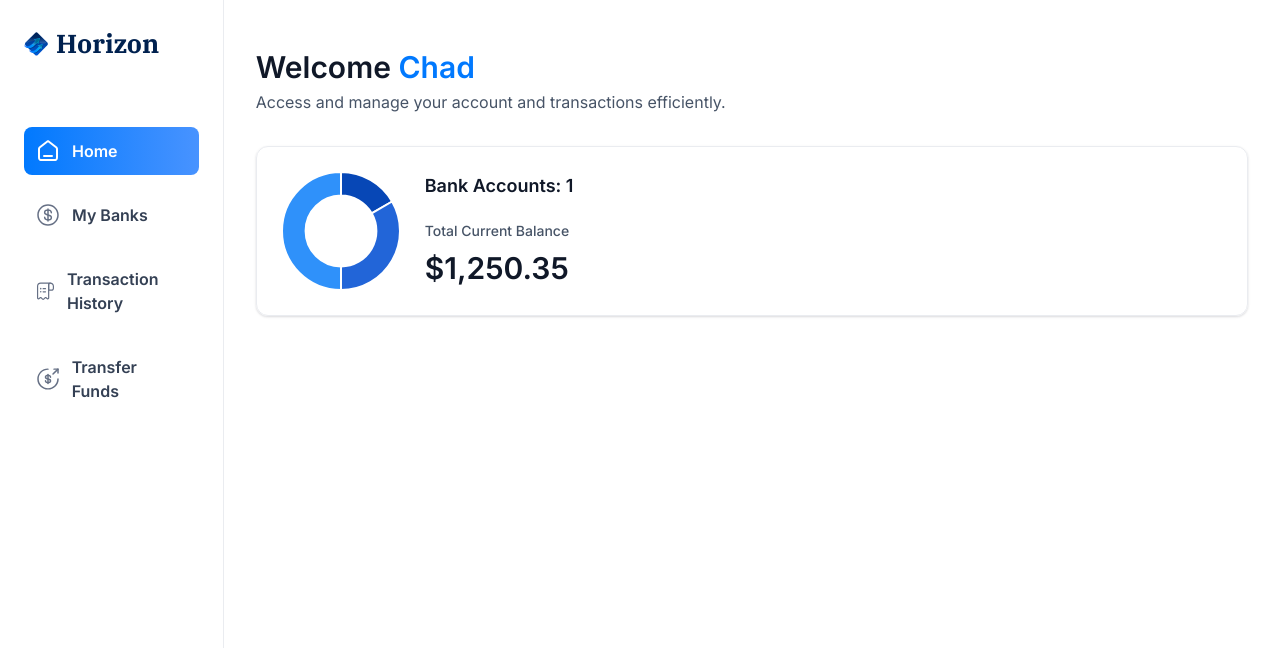
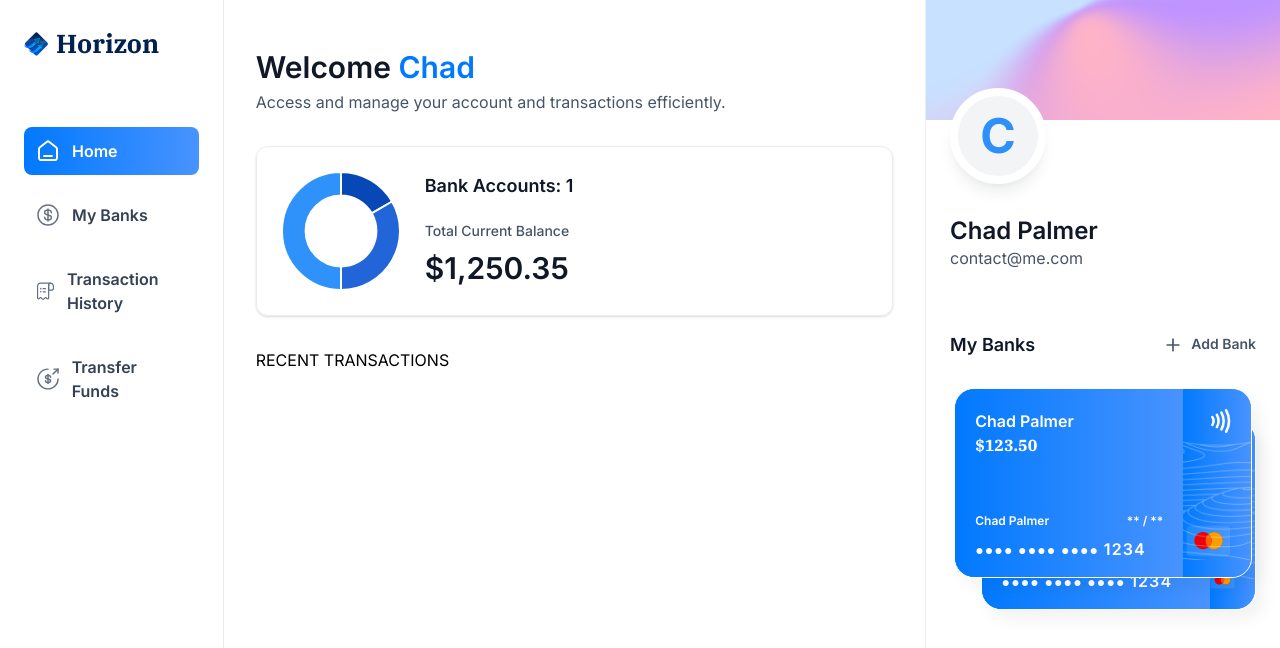
Before and after one commit to GrueneOaks/banking, a Next.js app: page / in a window 1280 px wide. Shown: the top 648 px of the page. Built offline with nearby package versions, Linux system fonts and the light colour scheme.

Commit message:
implement the complete layout

```diff
--- /dev/null
+++ b/app/(root)/my-banks/page.tsx
@@ -0,0 +1,6 @@
+const MyBanks = () => {
+  return (
+    <div>MyBanks</div>
+  )
+}
+export default MyBanks
--- a/app/(root)/page.tsx
+++ b/app/(root)/page.tsx
@@ -1,8 +1,9 @@
 import HeaderBox from "@/components/HeaderBox"
+import RightSidebar from "@/components/RightSidebar";
 import TotalBalanceBox from "@/components/TotalBalanceBox";
 
 const Home = () => {
-  const loggedIn = { firstName: 'Chad' };
+  const loggedIn = { firstName: 'Chad', lastName:'Palmer', email: 'contact@me.com' };
   return (
     <section className="home">
       <div className="home-content">
@@ -19,7 +20,15 @@
             totalCurrentBalance={1250.35}
           />
         </header>
+
+        RECENT TRANSACTIONS
       </div>
+
+      <RightSidebar
+        user={loggedIn}
+        transactions={[]}
+        banks={[{ currentBalance: 123.50 }, { currentBalance: 500.50 }]}
+      />
     </section>
   )
 }
--- /dev/null
+++ b/app/(root)/payment-transfer/page.tsx
@@ -0,0 +1,6 @@
+const Transfer = () => {
+  return (
+    <div>Transfer</div>
+  )
+}
+export default Transfer
--- /dev/null
+++ b/app/(root)/transaction-history/page.tsx
@@ -0,0 +1,6 @@
+const TransactionHistory = () => {
+  return (
+    <div>TransactionHistory</div>
+  )
+}
+export default TransactionHistory
--- /dev/null
+++ b/components/BankCard.tsx
@@ -0,0 +1,53 @@
+import { formatAmount } from "@/lib/utils"
+import Image from "next/image"
+import Link from "next/link"
+
+const BankCard = ({ account, userName, showBalance = true }: CreditCardProps) => {
+  return (
+    <div className="flex flex-col">
+      <Link href='/' className="bank-card">
+        <div className="bank-card_content">
+          <div>
+            <h1 className="text-16 font-semibold text-white">
+              {account.name || userName}
+            </h1>
+            <p className="font-ibm-plex-serif font-black text-white">
+              {formatAmount(account.currentBalance)}
+            </p>
+          </div>
+          <article className="flex flex-col gap-2">
+            <div className="flex justify-between">
+              <h1 className="text-12 font-semibold text-white">{userName}</h1>
+              <h2 className="text-12 font-semibold text-white">** / **</h2>
+            </div>
+            <p className="text-14 font-semibold tracking-[1.1px] text-white">
+            ●●●● ●●●● ●●●● <span className="text-16">1234</span></p>
+          </article>
+        </div>
+        <div className="bank-card_icon">
+          <Image
+            src="/icons/Paypass.svg"
+            width={20}
+            height={24}
+            alt="pay"
+          />
+          <Image
+            src="/icons/mastercard.svg"
+            width={45}
+            height={32}
+            alt="mastercard"
+            className="ml-5"
+          />
+        </div>
+        <Image
+          src="/icons/lines.png"
+          width={316}
+          height={190}
+          alt="lines"
+          className="absolute top-0 left-0"
+        />
+      </Link>
+    </div>
+  )
+}
+export default BankCard
--- /dev/null
+++ b/components/RightSidebar.tsx
@@ -0,0 +1,65 @@
+import Link from "next/link"
+import Image from "next/image"
+import BankCard from "./BankCard"
+
+const RightSidebar = ({ user, transactions, banks }: RightSidebarProps) => {
+  return (
+    <aside className="right-sidebar">
+      <section className="flex flex-col pb-8">
+        <div className="profile-banner" />
+        <div className="profile">
+          <div className="profile-img">
+            <span className="text-5xl font-bold text-blue-500">{user.firstName[0]}</span>
+          </div>
+          <div className="profile-details">
+            <h1 className="profile-name">
+              {user.firstName} {user.lastName}
+            </h1>
+            <p className="profile-email">
+              {user.email}
+            </p>
+          </div>
+        </div>
+      </section>
+      <section className="banks">
+        <div className="flex w-full justify-between">
+          <h2 className="header-2">My Banks</h2>
+          <Link href='/' className="flex gap-2">
+            <Image
+              src="/icons/plus.svg"
+              width={20}
+              height={20}
+              alt='plus'
+            />
+            <h2 className="text-14 font-semibold text-gray-600">
+              Add Bank
+            </h2>
+          </Link>
+        </div>
+        {banks?.length > 0 && (
+          <div className="relative flex flex-1 flex-col items-center justify-center gap-5">
+            <div className="relative z-10">
+              <BankCard
+                key={banks[0].$id}
+                account={banks[0]}
+                userName={`${user.firstName} ${user.lastName}`}
+                showBalance={false}
+              />
+            </div>
+            {banks[1] && (
+              <div className="absolute right-0 top-8 z-0 w-[90%]">
+                <BankCard
+                  key={banks[1].$id}
+                  account={banks[1]}
+                  userName={`${user.firstName} ${user.lastName}`}
+                  showBalance={false}
+                />
+              </div>
+            )}
+          </div>
+        )}
+      </section>
+    </aside>
+  )
+}
+export default RightSidebar
```
